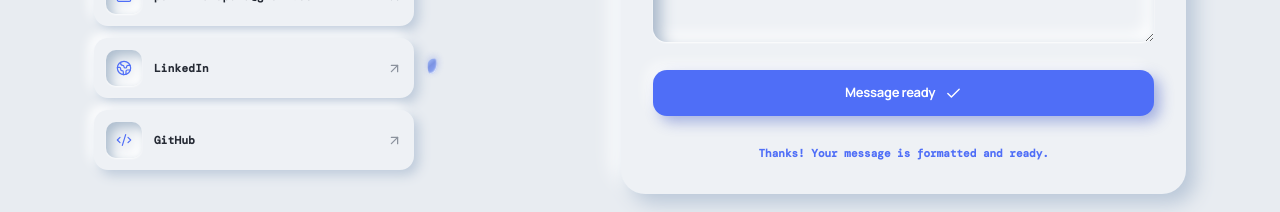
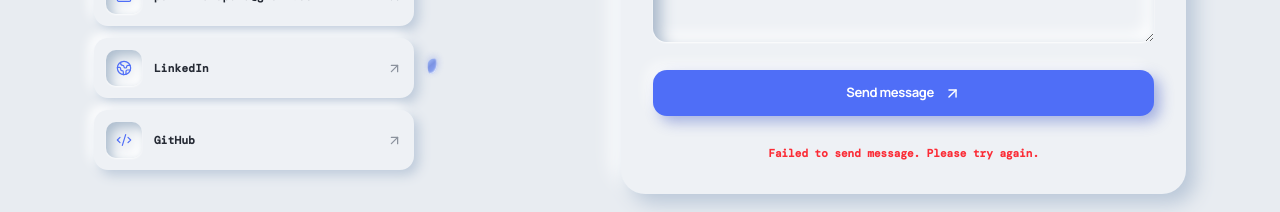
Before and after one commit to Pavithrarapuru/Portfolio, a React (Vite) app: page / in a window 1280 px wide. Both pictures are taken after typing "Sample", "name@example.com", "Sample" into the empty fields and a click on the button "Send message". Shown: the part 5619-5831 px from the top of the page. Built offline with nearby package versions, Linux system fonts and the light colour scheme; no server answers.

Commit message:
Add API to store contact messages

```diff
--- a/src/components/sections/Contact.jsx
+++ b/src/components/sections/Contact.jsx
@@ -1,6 +1,6 @@
 import { useState } from 'react'
 import { AnimatePresence, motion, useReducedMotion } from 'framer-motion'
-import { ArrowUpRight, Check, Send } from 'lucide-react'
+import { ArrowUpRight, Check, Send, Loader2 } from 'lucide-react'
 import socialLinks from '../../data/social'
 import Reveal from '../common/Reveal'
 import SectionHeading from '../common/SectionHeading'
@@ -8,12 +8,58 @@ import NeomorphicButton from '../common/NeomorphicButton'
 import SocialLinks from '../common/SocialLinks'
 
 function Contact() {
-  const [sent, setSent] = useState(false)
+  const [formData, setFormData] = useState({ name: '', email: '', message: '' })
+  const [isSubmitting, setIsSubmitting] = useState(false)
+  const [status, setStatus] = useState({ type: null, message: '' })
   const reduceMotion = useReducedMotion()
 
-  const handleSubmit = (event) => {
+  const handleChange = (e) => {
+    const { name, value } = e.target
+    setFormData((prev) => ({ ...prev, [name]: value }))
+  }
+
+  const handleSubmit = async (event) => {
     event.preventDefault()
-    setSent(true)
+
+    const { name, email, message } = formData
+    if (!name.trim() || !email.trim() || !message.trim()) {
+      setStatus({ type: 'error', message: 'Please fill in all three fields.' })
+      return
+    }
+
+    setIsSubmitting(true)
+    setStatus({ type: null, message: '' })
+
+    try {
+      const response = await fetch(
+        'https://6yz8yynbe6.execute-api.ap-south-1.amazonaws.com/contact',
+        {
+          method: 'POST',
+          headers: {
+            'Content-Type': 'application/json',
+          },
+          body: JSON.stringify({
+            name: name.trim(),
+            email: email.trim(),
+            message: message.trim(),
+          }),
+        }
+      )
+
+      if (response.ok) {
+        setStatus({ type: 'success', message: 'Message sent successfully!' })
+        setFormData({ name: '', email: '', message: '' })
+      } else {
+        const errorText = await response.text()
+        console.error('AWS API Error:', response.status, errorText)
+        setStatus({ type: 'error', message: 'Failed to send message. Please try again.' })
+      }
+    } catch (error) {
+      console.error('API Request Failed:', error)
+      setStatus({ type: 'error', message: 'Failed to send message. Please try again.' })
+    } finally {
+      setIsSubmitting(false)
+    }
   }
 
   return (
@@ -43,6 +89,9 @@ function Contact() {
           <label className="grid gap-2 font-mono text-[10px] uppercase tracking-wider text-muted font-semibold">
             Name
             <input
+              name="name"
+              value={formData.name}
+              onChange={handleChange}
               className="neo-inset-deep neo-transition w-full rounded-md px-4 py-3 font-sans text-[14px] text-ink outline-none placeholder:text-faint/70 focus:shadow-[var(--shadow-inset-focus)]"
               required
               type="text"
@@ -53,6 +102,9 @@ function Contact() {
           <label className="grid gap-2 font-mono text-[10px] uppercase tracking-wider text-muted font-semibold">
             Email
             <input
+              name="email"
+              value={formData.email}
+              onChange={handleChange}
               className="neo-inset-deep neo-transition w-full rounded-md px-4 py-3 font-sans text-[14px] text-ink outline-none placeholder:text-faint/70 focus:shadow-[var(--shadow-inset-focus)]"
               required
               type="email"
@@ -63,6 +115,9 @@ function Contact() {
           <label className="grid gap-2 font-mono text-[10px] uppercase tracking-wider text-muted font-semibold">
             Message
             <textarea
+              name="message"
+              value={formData.message}
+              onChange={handleChange}
               className="neo-inset-deep neo-transition w-full resize-y rounded-md px-4 py-3 font-sans text-[14px] text-ink outline-none placeholder:text-faint/70 focus:shadow-[var(--shadow-inset-focus)]"
               required
               rows="4"
@@ -70,11 +125,14 @@ function Contact() {
             />
           </label>
 
-
-          <NeomorphicButton className="mt-2 w-full" type="submit">
-            {sent ? (
+          <NeomorphicButton className="mt-2 w-full" type="submit" disabled={isSubmitting}>
+            {isSubmitting ? (
               <>
-                Message ready <Check size={17} />
+                Sending... <Loader2 size={17} className="animate-spin" />
+              </>
+            ) : status.type === 'success' ? (
+              <>
+                Message sent <Check size={17} />
               </>
             ) : (
               <>
@@ -84,15 +142,17 @@ function Contact() {
           </NeomorphicButton>
 
           <AnimatePresence>
-            {sent && (
+            {status.message && (
               <motion.p
-                className="mt-2 text-center font-mono text-[11px] text-accent font-semibold"
+                className={`mt-2 text-center font-mono text-[11px] font-semibold ${
+                  status.type === 'success' ? 'text-accent' : 'text-red-500'
+                }`}
                 initial={reduceMotion ? false : { opacity: 0, y: 6 }}
                 animate={{ opacity: 1, y: 0 }}
                 exit={{ opacity: 0, y: -4 }}
                 transition={{ duration: 0.25, ease: [0.22, 1, 0.36, 1] }}
               >
-                Thanks! Your message is formatted and ready.
+                {status.message}
               </motion.p>
             )}
           </AnimatePresence>
```
Also changed, not shown: 1 other file (tests, documents, lock files or other folders).
